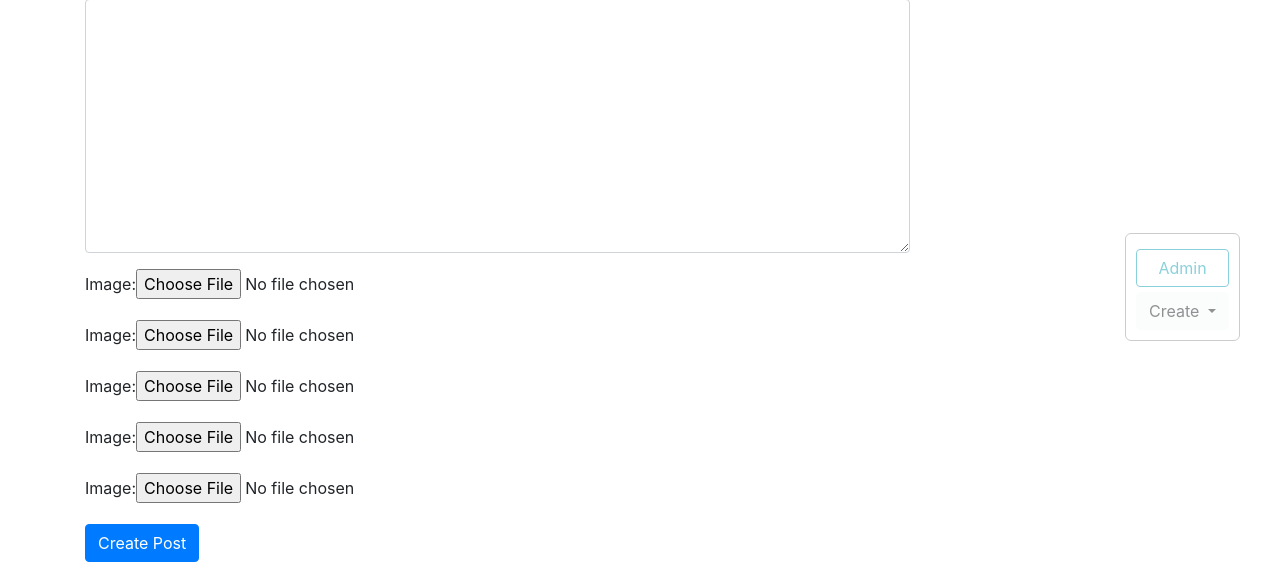
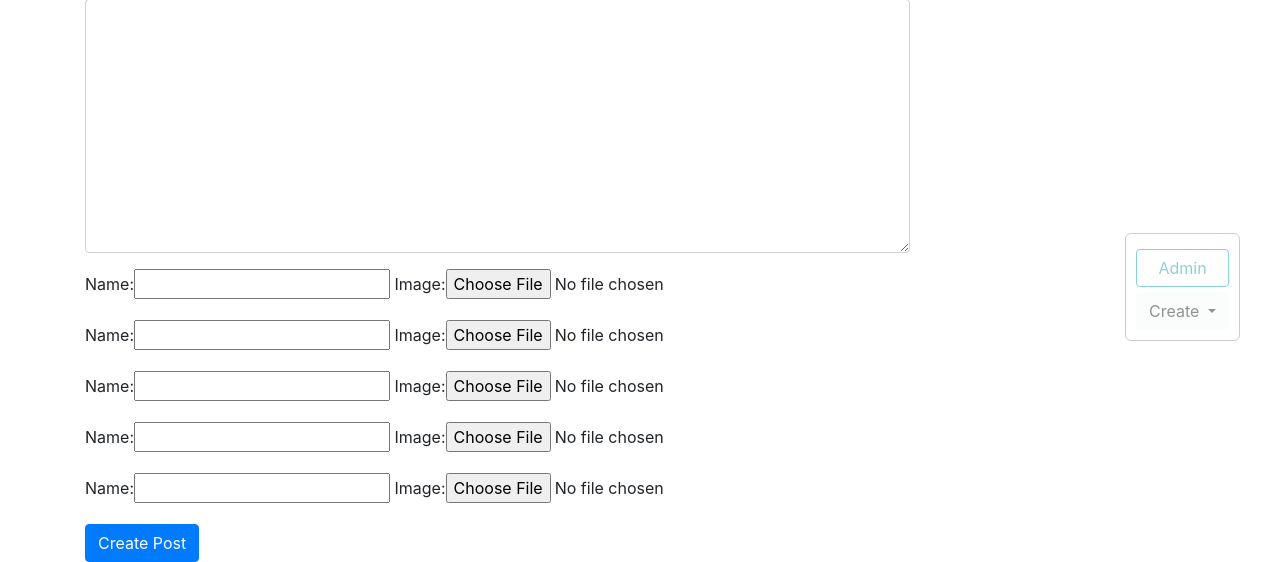
Before and after one commit to Singlelogic/sysadmin, a Django app: page /blog/post/create/ in a window 1280 px wide. Shown: the part 429-991 px from the top of the page. Run offline with Django 3.2, Linux system fonts and the light colour scheme; the visitor is signed in with stand-in values (Sample User, id 1); data that the repository does not hold is empty; some libraries are stand-ins or nearby versions.

Commit message:
method 'get_body_with_images' created in class Post which return 'body' with related images

```diff
--- a/blog/forms.py
+++ b/blog/forms.py
@@ -50,4 +50,8 @@ class PostForm(forms.ModelForm):
 class ImageForm(forms.ModelForm):
     class Meta:
         model = Images
-        fields = ['image']
+        fields = ['name', 'image']
+
+    widgets = {
+        'name': forms.TextInput(attrs={'class': 'form-control'})
+    }
--- a/blog/models.py
+++ b/blog/models.py
@@ -26,6 +26,14 @@ class Post(models.Model):
 
     def get_delete_url(self):
         return reverse('post_delete_url', kwargs={'slug': self.slug})
+
+    def get_body_with_images(self):
+        body = self.body
+        for number in range(self.images_set.count()):
+            number = str(number)
+            path_img = self.images_set.get(name=number).image.url
+            body = body.replace(f'/*{number}*/', f'<img src="{path_img}">')
+        return body
 
     def save(self, *args, **kwargs):
         if not self.id:
@@ -81,6 +89,10 @@ def get_image_filename(instance, filename):
 
 
 class Images(models.Model):
+    name = models.CharField(blank=True, max_length=20)
     post = models.ForeignKey(Post, default=None, on_delete=models.CASCADE)
     image = models.ImageField(upload_to=get_image_filename,
                               verbose_name='Image')
+
+    def __str__(self):
+        return "%s - %s" % (self.post.title, self.name)
--- a/blog/templates/blog/post_detail.html
+++ b/blog/templates/blog/post_detail.html
@@ -14,6 +14,7 @@
     {% endif %}
 
     <p>
-        {{ post.body|safe }}
+        {{ post.get_body_with_images|safe }}
     </p>
+
 {% endblock %}
--- a/blog/views.py
+++ b/blog/views.py
@@ -36,8 +36,9 @@ class PostCreate(LoginRequiredMixin, OblectCreateMixin, View):
 
             for form in image_formset.cleaned_data:
                 if form.get('image'):
+                    name = form['name']
                     image = form['image']
-                    Images.objects.create(post=new_post, image=image)
+                    Images.objects.create(name=name, post=new_post, image=image)
 
             return redirect(new_post)
 
```
Also changed, not shown: blog/migrations/0014_images_name.py (added).
